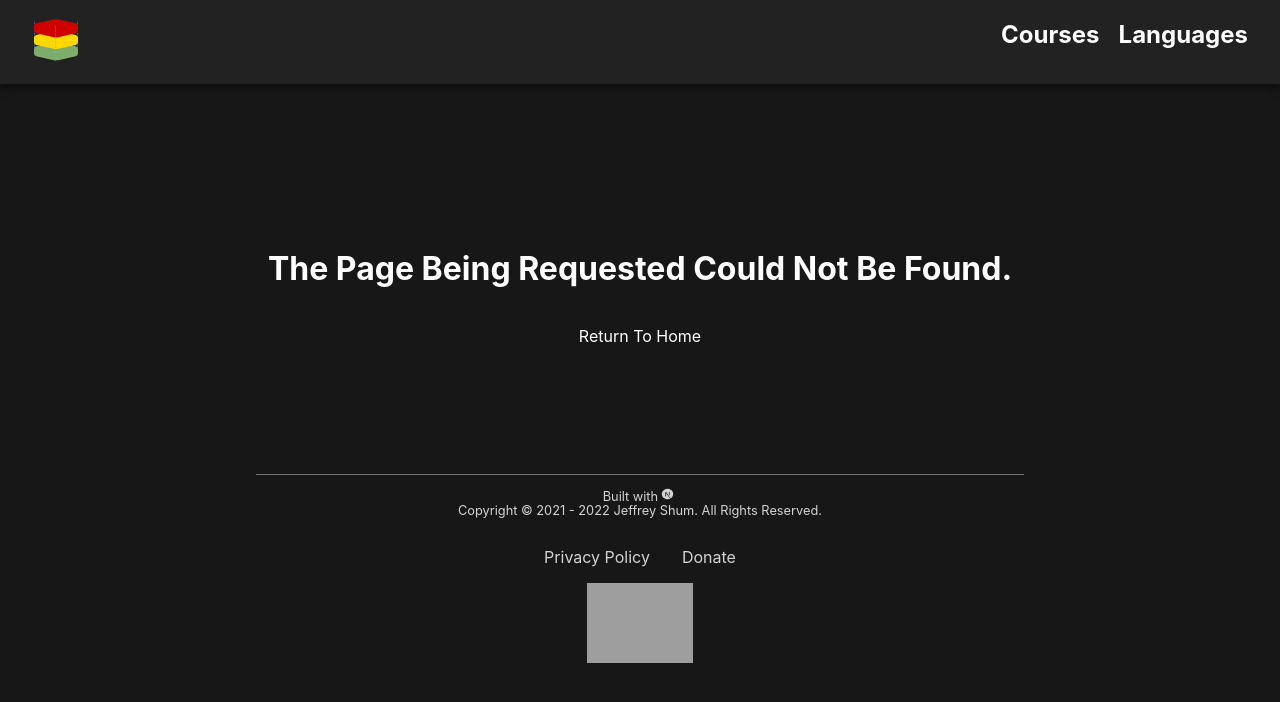
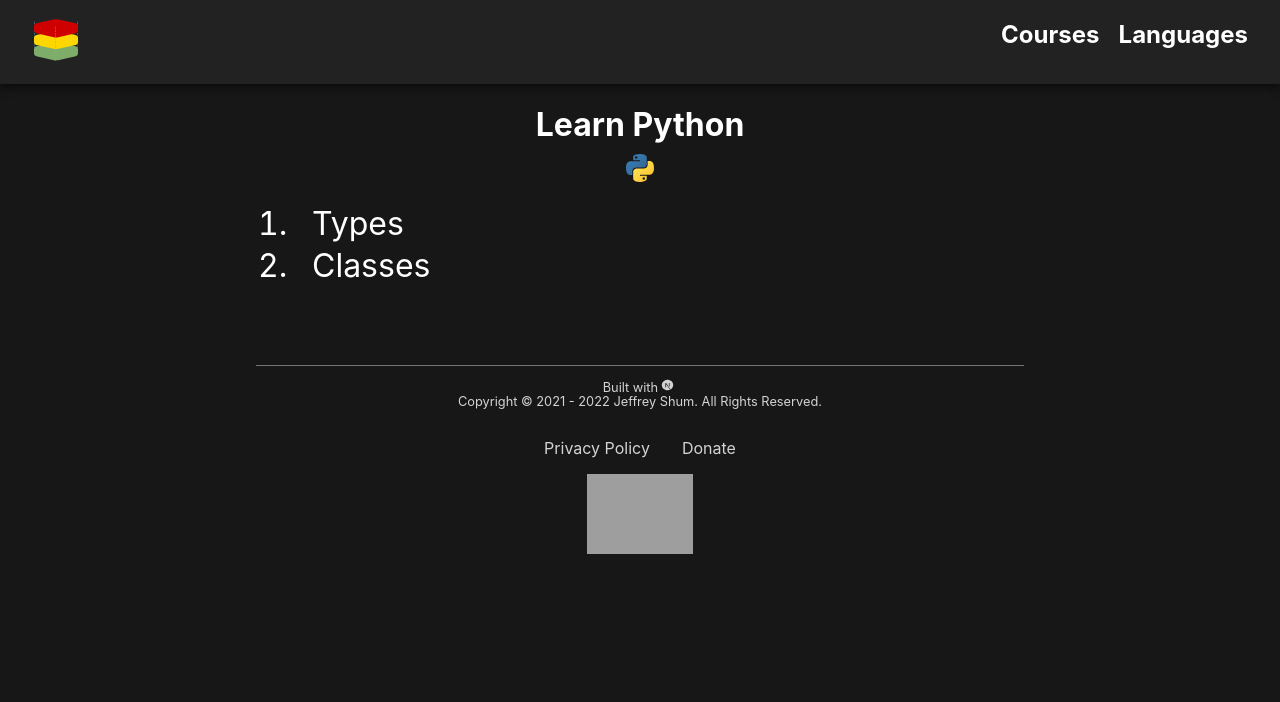
Before and after one commit to learnstack-io/learnstack-io, a Next.js app: page /posts/python in a window 1280 px wide. Before the commit this address had no page. Shown: the top 702 px of the page. Built offline with nearby package versions, Linux system fonts and the light colour scheme; grey boxes are pictures that could not be loaded.

Commit message:
Added A Category Page With Course Listings

```diff
--- /dev/null
+++ b/pages/posts/[category].tsx
@@ -0,0 +1,88 @@
+import { GetStaticPaths, GetStaticProps } from "next"
+import { FC } from "react"
+import fs from "fs"
+import Link from "next/link"
+import { useRouter } from "next/router"
+import styles from "./category.module.css"
+
+interface CategoryPageProps {
+    category: string,
+    data: {
+        sequenceTitle: string,
+        languages: string[],
+        sequence: {
+            title: string,
+            file: string
+        }[]
+    }
+}
+
+const CategoryPage: FC<CategoryPageProps> = (props) => {
+    const router = useRouter()
+
+    const { category } = router.query
+
+    return (
+        <main className={styles.mainContainer}>
+            <h1 className={styles.title}>{props.data.sequenceTitle}</h1>
+            <div className={styles.languageContainer}>
+                {props.data.languages.map((language) => {
+                    return <img
+                        className={styles.language}
+                        src={`/icons/languages/${language}.svg`}
+                        alt={`${language} Tag`}
+                        title={language}
+                    />})
+                }
+            </div>
+            <ol className={styles.list}>
+                {props.data.sequence.map((post) => {
+                    return (
+                        <li>
+                            <Link href={`/posts/${category}/${post.file}`}>
+                                {post.title}
+                            </Link>
+                        </li>
+                    )
+                })}
+            </ol>
+        </main>
+    )
+}
+
+export const getStaticProps: GetStaticProps = async({ params }: any) => {
+    const { category } = params
+
+    const data = require(`../../posts/${category}/sequence.json`)
+
+    return {
+        props: {
+            category: category,
+            data: data
+        }
+    }
+}
+
+export const getStaticPaths: GetStaticPaths = async () => {
+    const categories = fs.readdirSync("posts")
+    const paths: { params: { category: string }}[] = []
+
+    categories.forEach((category) => {
+        paths.push({ params: { category: category }})
+    })
+    // categories.forEach((category) => {
+    //     let files = fs.readdirSync(`posts/${category}`)
+
+    //     files.forEach((file) => {
+    //         if (file.split(".").pop() == "json") {
+    //             console.log(file)
+    //         }
+    //     })
+    // })
+
+    return {
+        paths: paths,
+        fallback: false
+    }
+}
+export default CategoryPage
--- a/pages/posts/[category]/[name].tsx
+++ b/pages/posts/[category]/[name].tsx
@@ -77,6 +77,7 @@ export const getStaticPaths: GetStaticPaths = async () => {
         let posts = fs.readdirSync(`posts/${category}`)
 
         posts.forEach((post) => {
+            if (post.split(".").pop() === "json") return
             paths.push({ params: { category: category, name: post.replace(".mdx", "") }})
         })
     })
--- /dev/null
+++ b/pages/posts/category.module.css
@@ -0,0 +1,32 @@
+.mainContainer {
+    margin-inline: auto;
+    width: max(60%, 25rem);
+}
+
+.title {
+    text-align: center;
+    margin-bottom: 0.5rem;
+}
+
+.language {
+    height: 2rem;
+}
+
+.languageContainer {
+    display: flex;
+    justify-content: center;
+    align-items: center;
+}
+
+.list {
+    margin-bottom: 5rem;
+}
+
+.list li {
+    font-size: 2rem;
+}
+
+.list li:hover {
+    text-decoration: underline;
+    text-decoration-thickness: 3px;
+}
--- /dev/null
+++ b/posts/python/sequence.json
@@ -0,0 +1,14 @@
+{
+    "sequenceTitle": "Learn Python",
+    "languages": ["Python"],
+    "sequence": [
+        {
+            "title": "Types",
+            "file": "types"
+        },
+        {
+            "title": "Classes",
+            "file": "types"
+        }
+    ]
+}
```
